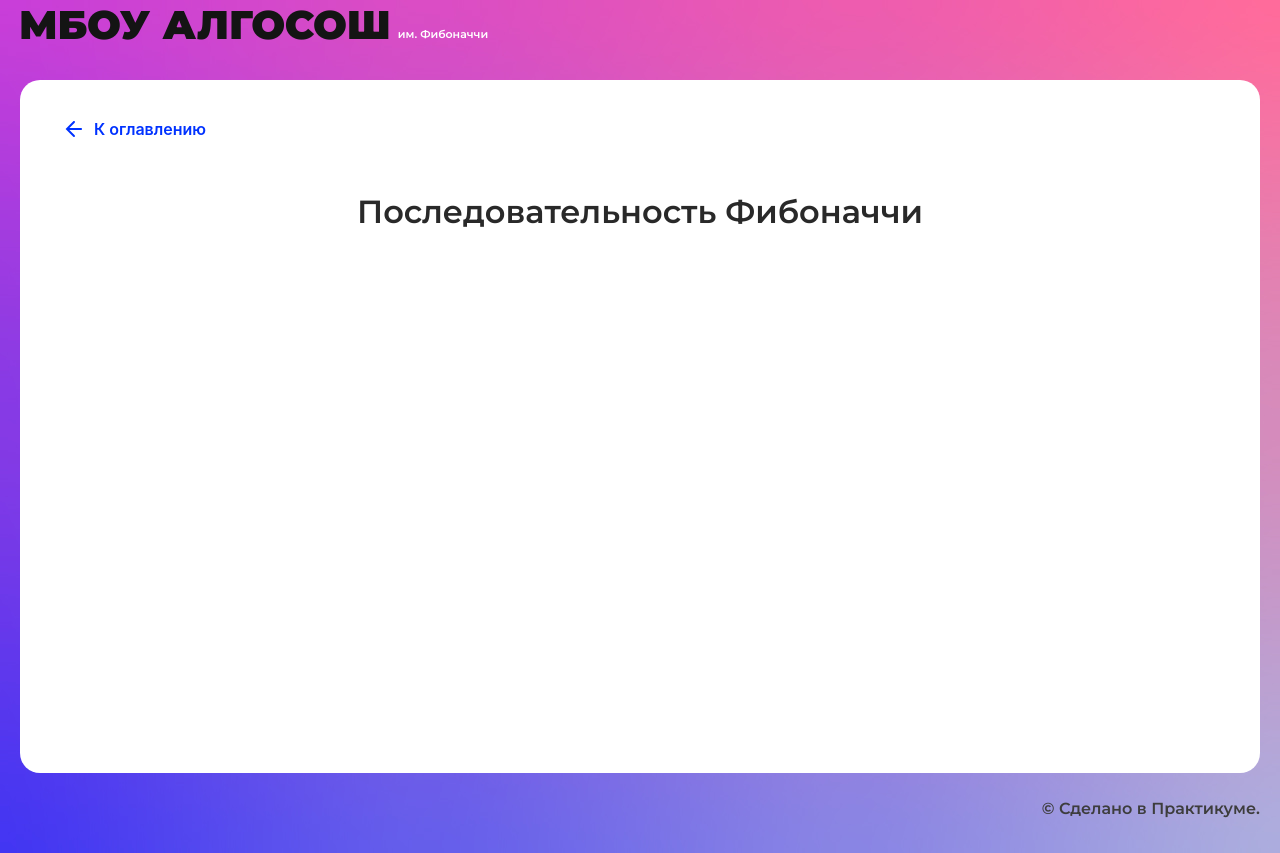
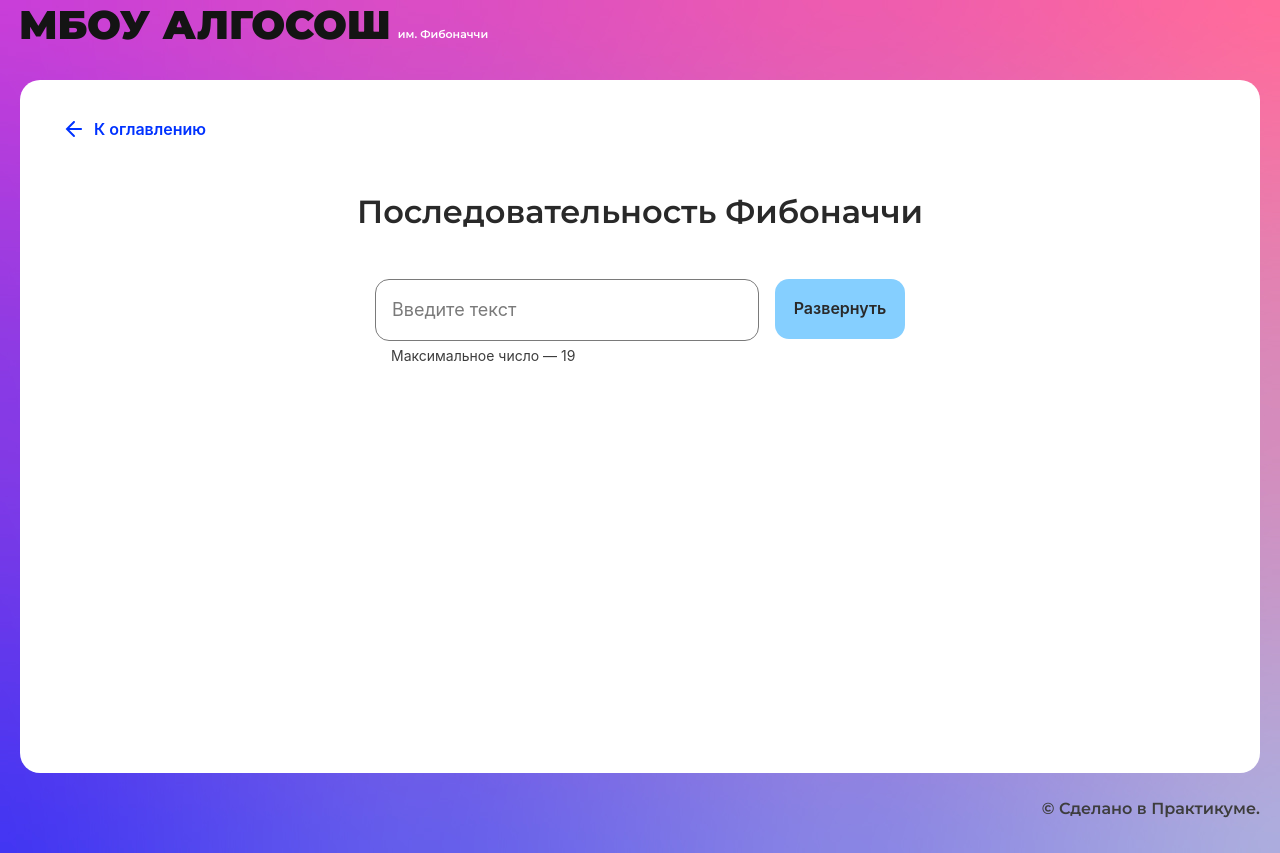
Before and after one commit to loown101/algorithms, a React (Create React App) app: page /fibonacci in a window 1280 px wide. Built offline with nearby package versions, Linux system fonts and the light colour scheme.

Commit message:
feat: page string

```diff
--- a/src/components/fibonacci-page/fibonacci-page.tsx
+++ b/src/components/fibonacci-page/fibonacci-page.tsx
@@ -1,10 +1,145 @@
-import React from "react";
+import React, { useState, useEffect } from "react";
+import { ElementStates } from "../../types/element-states";
+import { Button } from "../ui/button/button";
+import { Circle } from "../ui/circle/circle";
+import { Input } from "../ui/input/input";
 import { SolutionLayout } from "../ui/solution-layout/solution-layout";
+import styles from "./fibonacci.module.css";
+import { swap, delay } from "../../utils/utils";
+import { DELAY_IN_MS } from "../../constants/delays";
+
+export type TFibonacci = {
+  letter: string;
+  state?: ElementStates;
+};
+
 
 export const FibonacciPage: React.FC = () => {
+  const [input, setInput] = useState<string>('');
+  const [valueString, setValueString] = useState<Array<TFibonacci>>([]);
+  const [isLoading, setIsLoading] = useState<boolean>(false);
+
+  const createArr = (str: string) => {
+    setValueString([]);
+
+    for (let i = 0; i < str.length; i++) {
+      let item: TFibonacci = { letter: str[i], state: ElementStates.Default }
+
+      setValueString(valueString => [...valueString, item]);
+    }
+  }
+
+  useEffect(() => {
+    createArr(input);
+  }, [input])
+
+  const reverse = async (arr: Array<TFibonacci>) => {
+    let head: number = 0;
+    let tail: number = arr.length - 1;
+
+    if (arr.length === 1) {
+      changeColor(arr[head], arr[tail], 'modified')
+      setValueString([...arr])
+
+      return;
+    }
+
+    if (arr.length <= 2) {
+      swap(arr, head, tail);
+      changeColor(arr[head], arr[tail], 'modified')
+      setValueString([...arr])
+
+      return;
+    }
+
+    while (head <= tail) {
+      if (head === tail) {
+        changeColor(arr[head], arr[tail], 'modified')
+      }
+
+      changeColor(arr[head], arr[tail], 'chanding')
+      setValueString([...arr])
+
+      await delay(DELAY_IN_MS)
+
+      swap(arr, head, tail);
+      changeColor(arr[head], arr[tail], 'modified')
+
+      head++;
+      tail--;
+
+      setValueString([...arr])
+    }
+  }
+
+  const changeColor = (head: TFibonacci, tail: TFibonacci, state: string) => {
+    if (state === 'default') {
+      head.state = ElementStates.Default;
+      tail.state = ElementStates.Default;
+    }
+
+    if (state === 'chanding') {
+      head.state = ElementStates.Changing;
+      tail.state = ElementStates.Changing;
+    }
+
+    if (state === 'modified') {
+      head.state = ElementStates.Modified;
+      tail.state = ElementStates.Modified;
+    }
+  }
+
+  const onChange = (e: React.FormEvent<HTMLInputElement>) => {
+    e.preventDefault()
+
+    let target = e.target as HTMLInputElement;
+    setInput(target.value);
+  }
+
+
+  const hangleSubmit = async (e: React.FormEvent<HTMLFormElement>): Promise<void> => {
+    e.preventDefault()
+
+    setIsLoading(true)
+
+    await reverse(valueString);
+
+    setIsLoading(false)
+  }
   return (
     <SolutionLayout title="Последовательность Фибоначчи">
-
+      <form onSubmit={hangleSubmit} className={styles.form}>
+        <div className={styles.inputContainer}>
+          <Input
+            type="number"
+            maxLength={2}
+            minLength={1}
+            max={19}
+            isLimitText={true}
+            onChange={(e) => (onChange(e))}
+            value={input}
+            disabled={isLoading}
+            extraClass={'mb-40 mr-8'}
+          />
+          <Button
+            text={"Развернуть"}
+            type={"submit"}
+            isLoader={isLoading}
+          />
+        </div>
+        <ul className={styles.ul}>
+          {valueString?.map((item, index) => (
+            <li key={index}>
+              <Circle
+                state={item.state}
+                letter={item.letter}
+                extraClass={'ml-8'}
+              />
+            </li>
+          ))
+          }
+        </ul>
+      </form>
     </SolutionLayout>
   );
 };
--- /dev/null
+++ b/src/components/fibonacci-page/fibonacci.module.css
@@ -0,0 +1,30 @@
+.form {
+  max-width: 1200px;
+  width: 100%;
+
+  margin: 0 auto;
+}
+
+.inputContainer {
+  display: flex;
+  justify-content: center;
+
+  max-width: 530px;
+  width: 100%;
+
+  margin: 0 auto;
+}
+
+.ul {
+  display: flex;
+  justify-content: center;
+
+  margin: 0;
+  padding: 0;
+
+  list-style: none;
+}
+
+.input {
+  margin-bottom: 100px;
+}
--- /dev/null
+++ b/src/components/string/string.module.css
@@ -0,0 +1,30 @@
+.form {
+  max-width: 1200px;
+  width: 100%;
+
+  margin: 0 auto;
+}
+
+.inputContainer {
+  display: flex;
+  justify-content: center;
+
+  max-width: 530px;
+  width: 100%;
+
+  margin: 0 auto;
+}
+
+.ul {
+  display: flex;
+  justify-content: center;
+
+  margin: 0;
+  padding: 0;
+
+  list-style: none;
+}
+
+.input {
+  margin-bottom: 100px;
+}
--- a/src/components/string/string.tsx
+++ b/src/components/string/string.tsx
@@ -1,10 +1,141 @@
-import React from "react";
+import React, { useState, useEffect } from "react";
+import { ElementStates } from "../../types/element-states";
+import { Button } from "../ui/button/button";
+import { Circle } from "../ui/circle/circle";
+import { Input } from "../ui/input/input";
 import { SolutionLayout } from "../ui/solution-layout/solution-layout";
+import styles from "./string.module.css";
+import { swap, delay } from "../../utils/utils";
+import { DELAY_IN_MS } from "../../constants/delays";
+
+export type TString = {
+  letter: string;
+  state?: ElementStates;
+};
 
 export const StringComponent: React.FC = () => {
+  const [input, setInput] = useState<string>('');
+  const [valueString, setValueString] = useState<Array<TString>>([]);
+  const [isLoading, setIsLoading] = useState<boolean>(false);
+
+  const createArr = (str: string) => {
+    setValueString([]);
+
+    for (let i = 0; i < str.length; i++) {
+      let item: TString = { letter: str[i], state: ElementStates.Default }
+
+      setValueString(valueString => [...valueString, item]);
+    }
+  }
+
+  useEffect(() => {
+    createArr(input);
+  }, [input])
+
+  const reverse = async (arr: Array<TString>) => {
+    let head: number = 0;
+    let tail: number = arr.length - 1;
+
+    if (arr.length === 1) {
+      changeColor(arr[head], arr[tail], 'modified')
+      setValueString([...arr])
+
+      return;
+    }
+
+    if (arr.length <= 2) {
+      swap(arr, head, tail);
+      changeColor(arr[head], arr[tail], 'modified')
+      setValueString([...arr])
+
+      return;
+    }
+
+    while (head <= tail) {
+      if (head === tail) {
+        changeColor(arr[head], arr[tail], 'modified')
+      }
+
+      changeColor(arr[head], arr[tail], 'chanding')
+      setValueString([...arr])
+
+      await delay(DELAY_IN_MS)
+
+      swap(arr, head, tail);
+      changeColor(arr[head], arr[tail], 'modified')
+
+      head++;
+      tail--;
+
+      setValueString([...arr])
+    }
+  }
+
+  const changeColor = (head: TString, tail: TString, state: string) => {
+    if (state === 'default') {
+      head.state = ElementStates.Default;
+      tail.state = ElementStates.Default;
+    }
+
+    if (state === 'chanding') {
+      head.state = ElementStates.Changing;
+      tail.state = ElementStates.Changing;
+    }
+
+    if (state === 'modified') {
+      head.state = ElementStates.Modified;
+      tail.state = ElementStates.Modified;
+    }
+  }
+
+  const onChange = (e: React.FormEvent<HTMLInputElement>) => {
+    e.preventDefault()
+
+    let target = e.target as HTMLInputElement;
+    setInput(target.value);
+  }
+
+
+  const hangleSubmit = async (e: React.FormEvent<HTMLFormElement>): Promise<void> => {
+    e.preventDefault()
+
+    setIsLoading(true)
+
+    await reverse(valueString);
+
+    setIsLoading(false)
+  }
+
   return (
     <SolutionLayout title="Строка">
-
+      <form onSubmit={hangleSubmit} className={styles.form}>
+        <div className={styles.inputContainer}>
+          <Input
+            maxLength={11}
+            isLimitText={true}
+            onChange={(e) => (onChange(e))}
+            value={input}
+            disabled={isLoading}
+            extraClass={'mb-40 mr-8'} />
+          <Button
+            text={"Развернуть"}
+            type={"submit"}
+            isLoader={isLoading}
+          />
+        </div>
+        <ul className={styles.ul}>
+          {valueString?.map((item, index) => (
+            <li key={index}>
+              <Circle
+                state={item.state}
+                letter={item.letter}
+                extraClass={'ml-8'}
+              />
+            </li>
+          ))
+          }
+        </ul>
+      </form>
     </SolutionLayout>
   );
 };
--- a/src/components/ui/input/input.tsx
+++ b/src/components/ui/input/input.tsx
@@ -18,7 +18,7 @@ export const Input: React.FC<InputProps> = ({
 }) => {
   const limitText =
     type === "text"
-      ? `Максимум — ${maxLength} символа`
+      ? `Максимум — ${maxLength} символов`
       : `Максимальное число — ${max}`;
 
   return (
--- /dev/null
+++ b/src/utils/utils.ts
@@ -0,0 +1,11 @@
+import { TString } from '../components/string/string'
+
+export const swap = (arr: number[] | string[] | TString[], firstIndex: number, secondIndex: number): void => {
+  const temp = arr[firstIndex];
+  arr[firstIndex] = arr[secondIndex];
+  arr[secondIndex] = temp;
+};
+
+export function delay(ms: number) {
+  return new Promise(resolve => setTimeout(resolve, ms));
+}
```
Also changed, not shown: tsconfig.json (+10 -3 lines).
